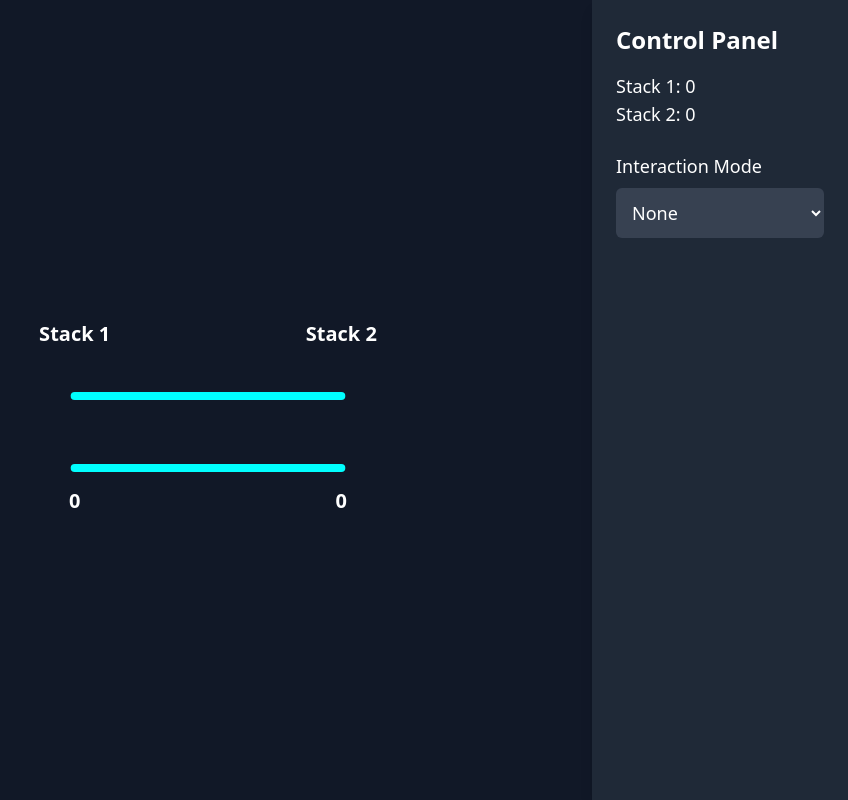
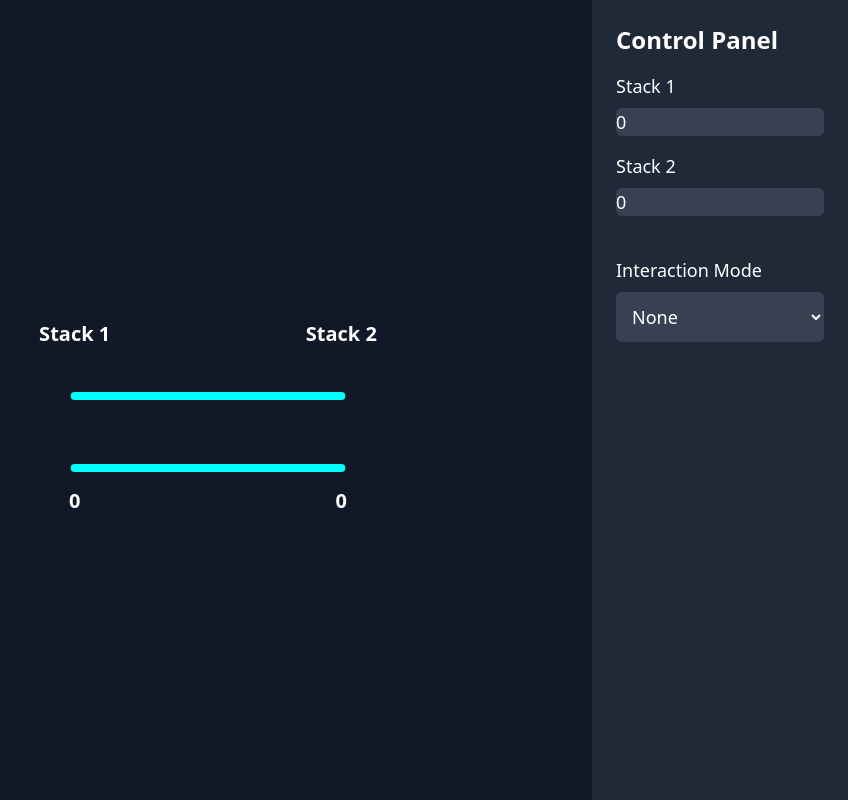
Before and after one commit to dkinsell/stack-comparator, a React (Vite) app: page / in a window 1280 px wide. Shown: the whole page, without its empty margins (432-1280 px from the left). Built offline with nearby package versions, Linux system fonts and the light colour scheme.

Commit message:
updates control panel logic to update stack numbers

```diff
--- a/src/App.tsx
+++ b/src/App.tsx
@@ -43,6 +43,8 @@ const App = () => {
       <ControlPanel
         stack1={stack1}
         stack2={stack2}
+        setStack1={setStack1}
+        setStack2={setStack2}
         mode={mode}
         setMode={setMode}
       />
--- a/src/components/ControlPanel.tsx
+++ b/src/components/ControlPanel.tsx
@@ -1,11 +1,28 @@
+import { SetStateAction } from "react";
+
 interface ControlPanelProps {
   stack1: number;
   stack2: number;
+  setStack1: React.Dispatch<React.SetStateAction<number>>;
+  setStack2: React.Dispatch<React.SetStateAction<number>>;
   mode: string;
   setMode: React.Dispatch<React.SetStateAction<string>>;
 }
 
-const ControlPanel = ({ stack1, stack2, mode, setMode }: ControlPanelProps) => {
+const ControlPanel = ({
+  stack1,
+  stack2,
+  setStack1,
+  setStack2,
+  mode,
+  setMode,
+}: ControlPanelProps) => {
+  const handleStackChange =
+    (setter: React.Dispatch<SetStateAction<number>>) =>
+    (e: React.ChangeEvent<HTMLInputElement>) => {
+      const value = Math.min(Math.max(0, Number(e.target.value)), 10);
+      setter(value);
+    };
   return (
     <div
       className="absolute top-0 right-0 p-6 bg-gray-800 text-white shadow-lg"
@@ -14,8 +31,31 @@ const ControlPanel = ({ stack1, stack2, mode, setMode }: ControlPanelProps) => {
       <h2 className="text-2xl font-bold mb-4">Control Panel</h2>
 
       <div className="mb-6">
-        <p className="text-lg">Stack 1: {stack1}</p>
-        <p className="text-lg">Stack 2: {stack2}</p>
+        <label htmlFor="stack1-input" className="block mb-2 text-lg">
+          Stack 1
+        </label>
+        <input
+          id="stack1-input"
+          type="number"
+          value={stack1}
+          onChange={handleStackChange(setStack1)}
+          min="0"
+          max="10"
+          className="w-full bg-gray-700 rounded-md text-white text-lg mb-4"
+        />
+
+        <label htmlFor="stack2-input" className="block mb-2 text-lg">
+          Stack 2
+        </label>
+        <input
+          id="stack2-input"
+          type="number"
+          value={stack2}
+          onChange={handleStackChange(setStack2)}
+          min="0"
+          max="10"
+          className="w-full bg-gray-700 rounded-md text-white text-lg mb-4"
+        />
       </div>
 
       <div>
```
